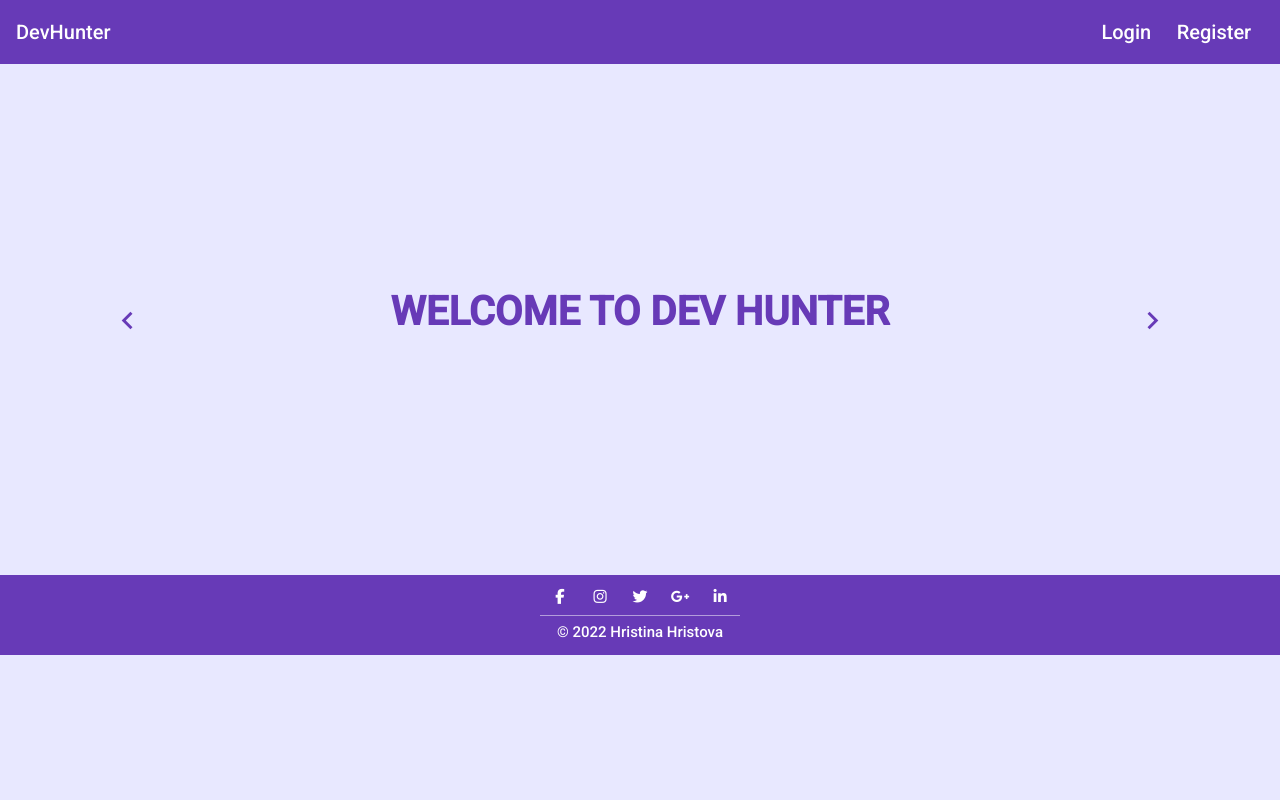
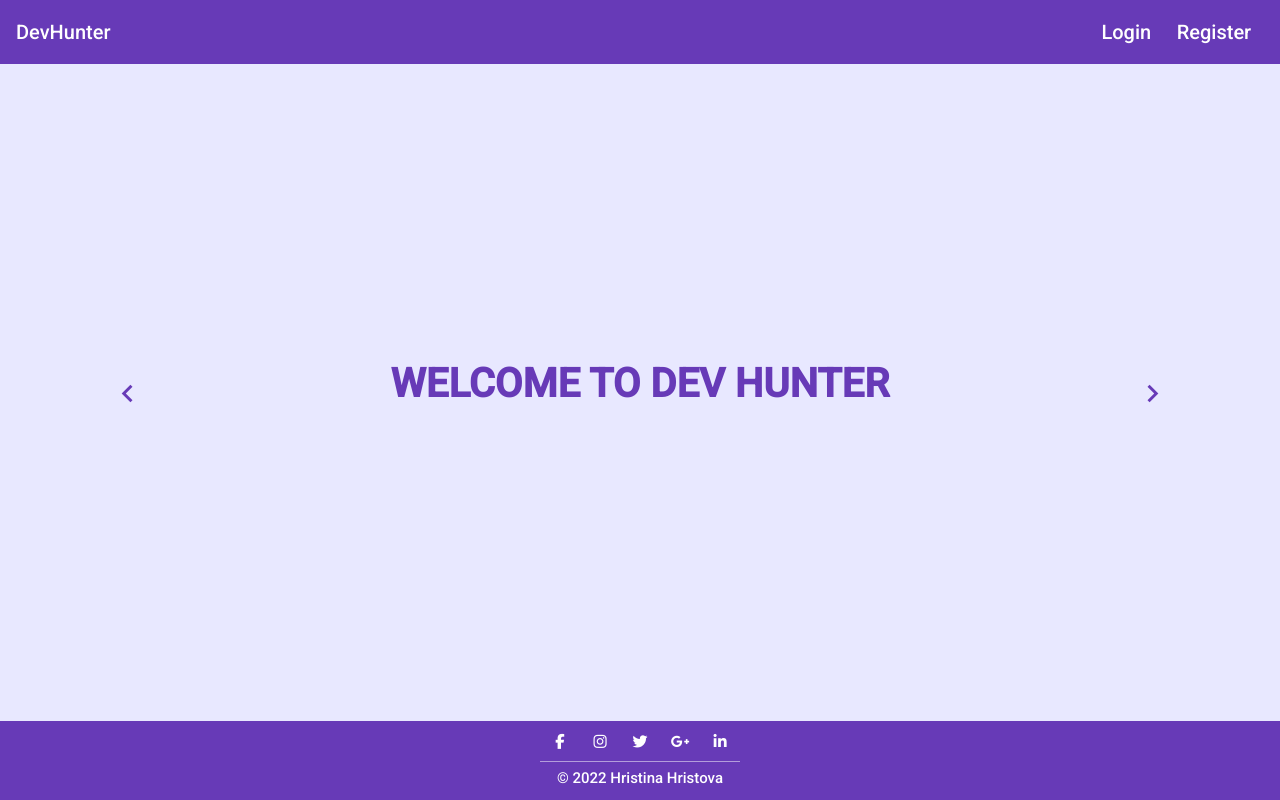
Before and after one commit to craftina/dev-hunter, an Angular app in the folder dev-hunter/: page / in a window 1280 px wide. Built offline with nearby package versions, Linux system fonts and the light colour scheme.

Commit message:
Adding more css code

```diff
--- a/dev-hunter/src/app/app.component.css
+++ b/dev-hunter/src/app/app.component.css
@@ -0,0 +1,5 @@
+app-header{
+    position: sticky;
+    top: 0;
+    z-index: 1;
+}
--- a/dev-hunter/src/app/core/home/carousel/carousel.component.css
+++ b/dev-hunter/src/app/core/home/carousel/carousel.component.css
@@ -1,18 +1,8 @@
 mat-grid-list{
-    /* top: 40%; */
-    /* left: 50%; */
-    /* transform: translate(-50%, -50%); */
-   /* overflow: auto; */
    background-color: #e8e8ff;
    color: #673ab7;
    text-align: center;
    align-items: center;
-   /* position: relative; */
-}
-
-mat-grid-tile{
-   /* height: fit-content; */
-   /* width: fit-content; */
 }
 
 h1{
@@ -22,11 +12,9 @@ h1{
 }
 
 mat-icon{
-   /* text-align: center; */
    height: 35px;
    width: 35px;
    font-size: 35px;
-   /* line-height: 35px; */
 }
 
 .mat-icon-button .mat-icon {
--- a/dev-hunter/src/app/core/home/carousel/carousel.component.html
+++ b/dev-hunter/src/app/core/home/carousel/carousel.component.html
@@ -1,4 +1,4 @@
-<mat-grid-list cols="5" rows="2">
+<mat-grid-list cols="5" rows="2"  [rowHeight]="rowHeight">
     <mat-grid-tile rowspan="2" colspan="1">
         <button mat-icon-button (click)="onPreviousClick()">
             <mat-icon>navigate_before</mat-icon>
--- a/dev-hunter/src/app/core/home/carousel/carousel.component.ts
+++ b/dev-hunter/src/app/core/home/carousel/carousel.component.ts
@@ -21,6 +21,7 @@ import { trigger, transition, style, animate, state } from "@angular/animations"
 export class CarouselComponent implements OnInit {
 
   @Input() slides: any;
+  rowHeight!: string | number;
 
   currentSlide: number = 1;
   isNext: boolean = true;
@@ -28,6 +29,7 @@ export class CarouselComponent implements OnInit {
   constructor() { }
 
   ngOnInit(): void {
+    this.rowHeight = "20vh";
   }
 
   onPreviousClick() {
--- a/dev-hunter/src/styles.css
+++ b/dev-hunter/src/styles.css
@@ -6,3 +6,10 @@ body {
     font-family: Roboto, "Helvetica Neue", sans-serif;
     background-color: #e8e8ff;
 }
+
+app-root{
+    display: flex;
+    flex-direction: column;
+    justify-content: space-between;
+    height: 100%;
+}
```
